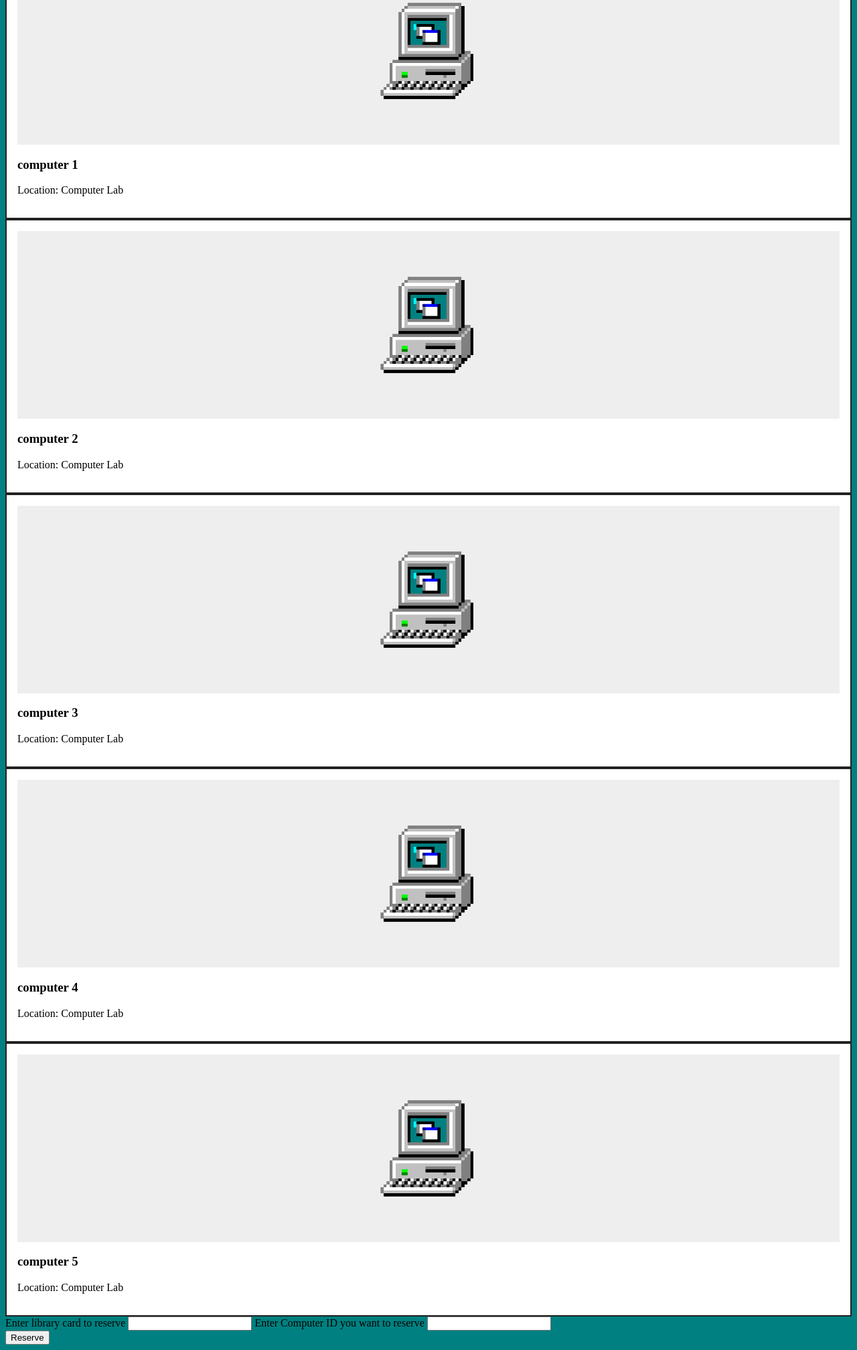
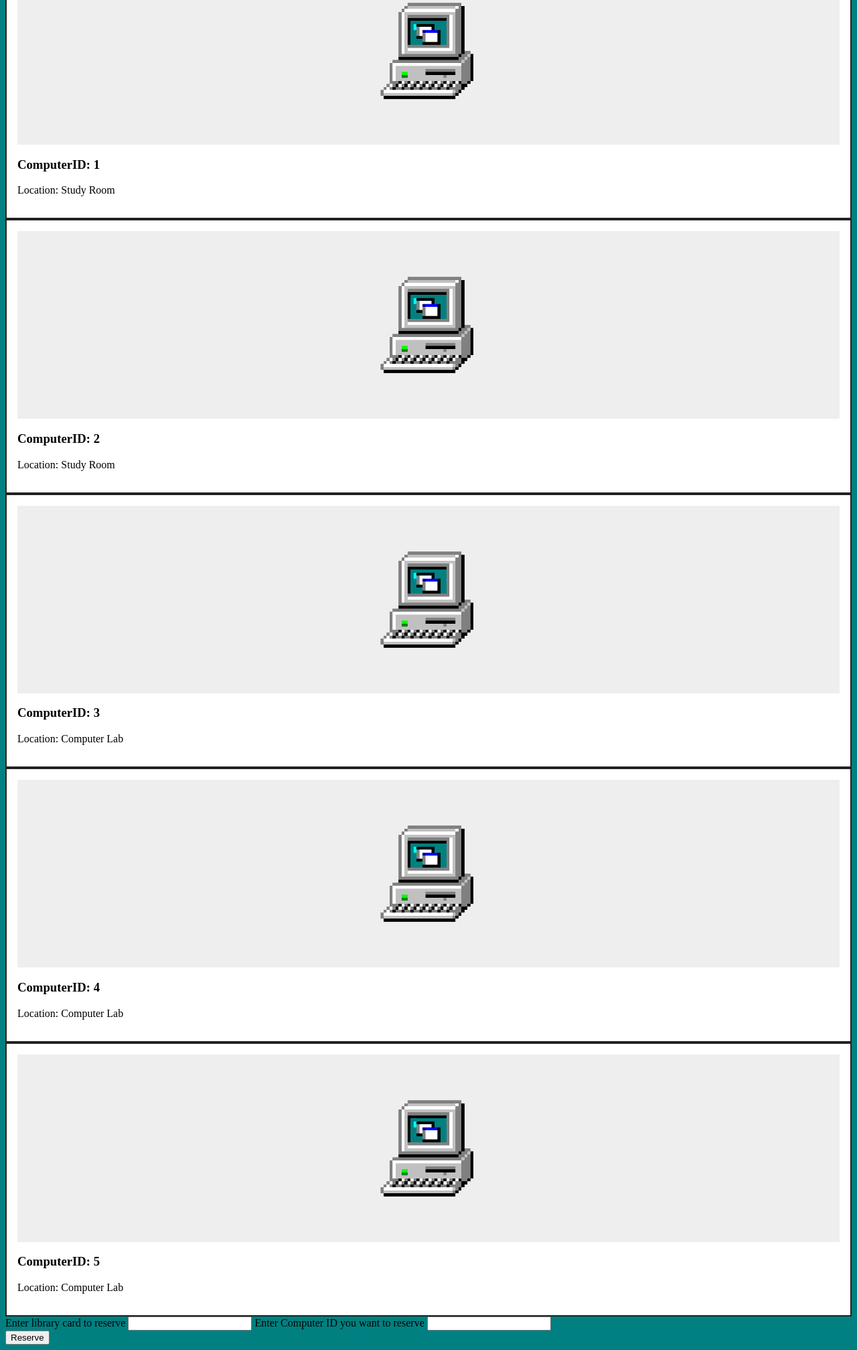
Before and after one commit to Jonathan0640/3330-exam2-application, a Node server app: page /computers in a window 1280 px wide. Shown: the part 188-2203 px from the top of the page at 67% size. Run offline with Node 20, Linux system fonts and the light colour scheme; some web fonts are replaced.

Commit message:
computers page in ejs form

```diff
--- a/src/controller/computers.controller.js
+++ b/src/controller/computers.controller.js
@@ -2,12 +2,13 @@ import computerServices from '../services/computers.services.js'
 import reservationsServices from '../services/reservations.services.js';
 
 const getComputers = (req,res) =>{
-    //renders the computer page
-    res.render('computers.ejs');
-
     //to check if it has access to computers database
     const computers = computerServices.getAllComputers();
     res.status(200)//.json(computers);
+
+    //renders the computer page
+    res.render('computers.ejs', {computers});
+
     console.log(computers);
 }
 
--- a/src/services/computers.services.js
+++ b/src/services/computers.services.js
@@ -2,23 +2,23 @@
 const computers = [
     {
         computerID: 1,
-        location: "computer lab"
+        location: "Study Room"
     },
     {
         computerID: 2,
-        location: "computer lab"
+        location: "Study Room"
     },
     {
         computerID: 3,
-        location: "computer lab"
+        location: "Computer Lab"
     },
     {
         computerID: 4,
-        location: "computer lab"
+        location: "Computer Lab"
     },
     {
         computerID: 5,
-        location: "computer lab"
+        location: "Computer Lab"
     },
 ];
 
--- a/views/computers.ejs
+++ b/views/computers.ejs
@@ -3,41 +3,15 @@
 
 <h1>Welcome to computers :D</h1>
 
-<div class="card">
-        <img src="../public/images/computer.png" alt="computer image" class="card-img">
-        <div class="card-body">
-            <h3 class="card-title">computer 1</h3>
-            <p class="card-text">Location: Computer Lab</p>
+<% computers.forEach((computer) => { %>
+        <div class="card">
+                <img src="/images/computer.png" alt="computer image" class="card-img">
+                <div class="card-body">
+                <h3 class="card-title">ComputerID: <%= computer.computerID %></h3>
+                <p class="card-text">Location: <%= computer.location %></p>
+                </div>
         </div>
-</div>
-<div class="card">
-        <img src="../public/images/computer.png" alt="computer image" class="card-img">
-        <div class="card-body">
-            <h3 class="card-title">computer 2</h3>
-            <p class="card-text">Location: Computer Lab</p>
-        </div>
-</div>
-<div class="card">
-        <img src="../public/images/computer.png" alt="computer image" class="card-img">
-        <div class="card-body">
-            <h3 class="card-title">computer 3</h3>
-            <p class="card-text">Location: Computer Lab</p>
-        </div>
-</div>
-<div class="card">
-        <img src="../public/images/computer.png" alt="computer image" class="card-img">
-        <div class="card-body">
-            <h3 class="card-title">computer 4</h3>
-            <p class="card-text">Location: Computer Lab</p>
-        </div>
-</div>
-<div class="card">
-        <img src="../public/images/computer.png" alt="computer image" class="card-img">
-        <div class="card-body">
-            <h3 class="card-title">computer 5</h3>
-            <p class="card-text">Location: Computer Lab</p>
-        </div>
-</div>
+<% }); %>
 
 <!-- button will post a reservation object to reservation database with fields-->
 <form action="/computer" method="POST">
```
